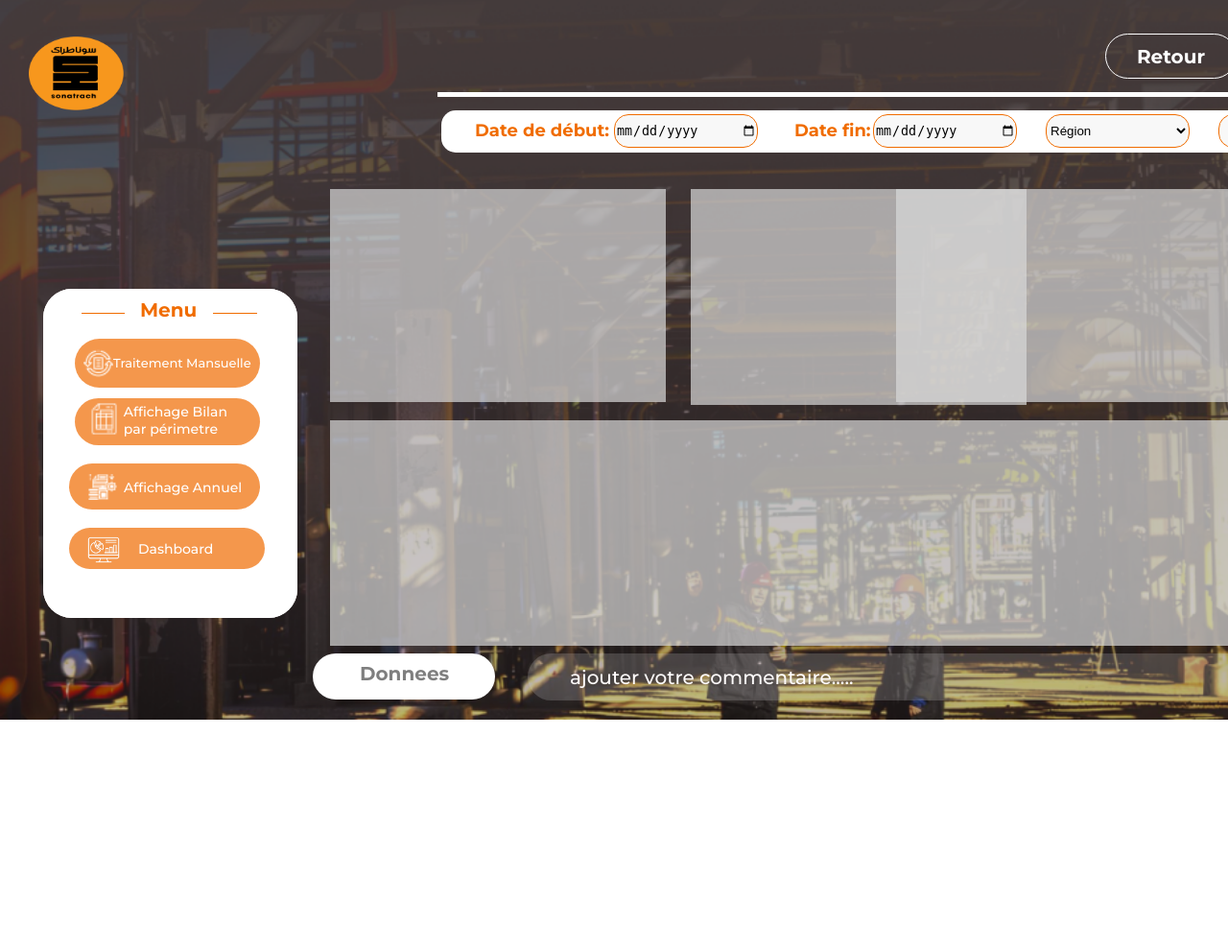
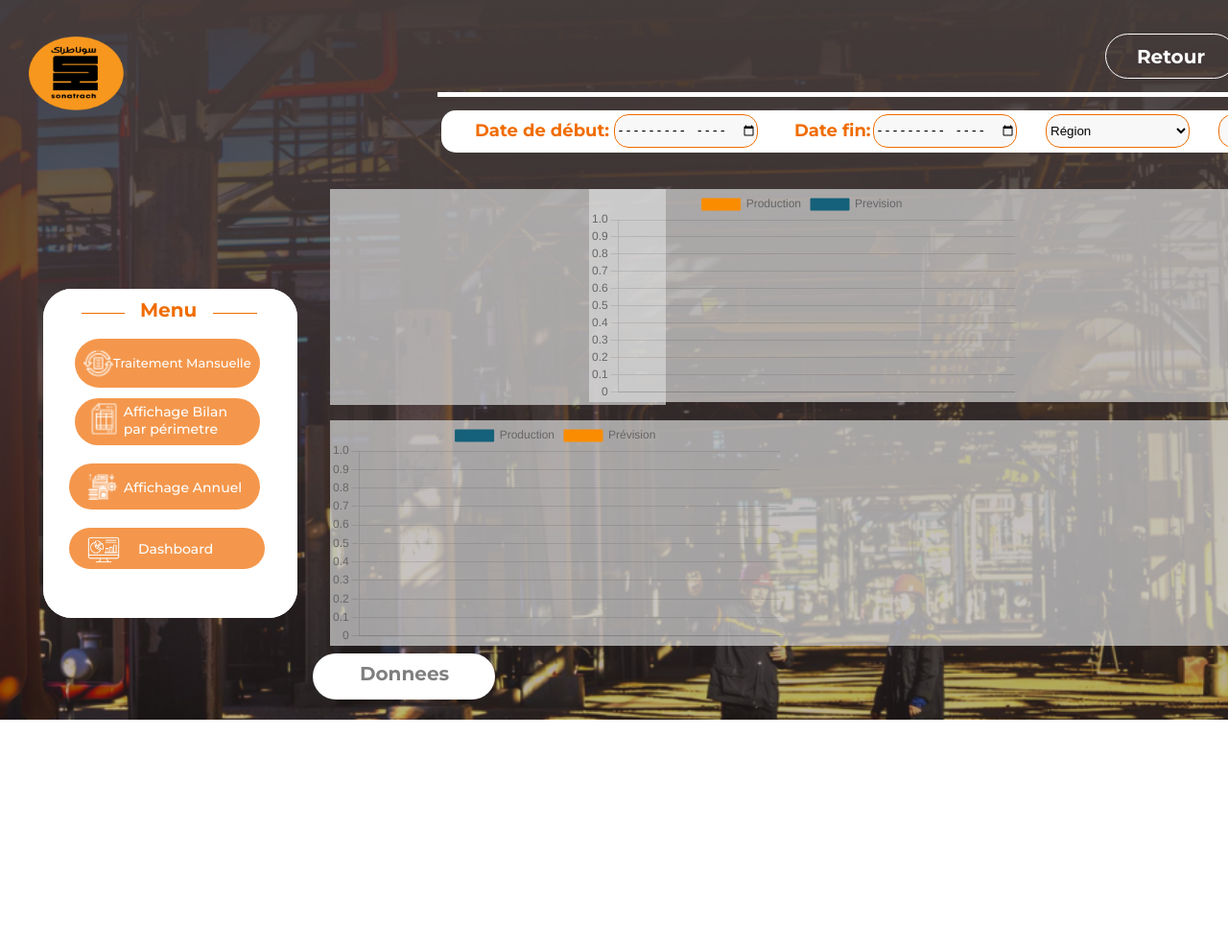
Before and after one commit to lydia-hamadou/projet-pfe, a Django app: template pfe/application/templates/dashboard.html in a window 1280 px wide. Shown: the top 989 px of the page at 96% size. Run offline with Django 3.2, Linux system fonts and the light colour scheme; the template is opened without the code that fills it: most values are stand-ins (such as "Sample title", 1, 10 or a date in 2020).

Commit message:
dashboard

```diff
--- a/env_app/pyvenv.cfg
+++ b/env_app/pyvenv.cfg
@@ -1,5 +1,5 @@
-home = C:\Program Files\Python312
+home = D:\Program Files\Python312
 include-system-site-packages = false
 version = 3.12.1
-executable = C:\Program Files\Python312\python.exe
+executable = D:\Program Files\Python312\python.exe
 command = C:\Program Files\Python312\python.exe -m venv C:\Users\Inspiron\Desktop\projet_sonatrach\projet-pfe\env_app
--- a/pfe/application/static/css/dashboard.css
+++ b/pfe/application/static/css/dashboard.css
@@ -1,10 +1,10 @@
 .frame-child61,
-.group-28-16 {
+.background {
   position: absolute;
   top: 0;
   left: 0;
 }
-.group-28-16 {
+.background {
     position: absolute;
     top: 0;
     left: 0;
@@ -161,7 +161,7 @@
   right: 68.11%;
   left: 15.06%;
 }
-.dashboardd-inner,
+.dashboard-inner,
 .vector-parent21 {
   position: absolute;
   top: 0;
@@ -171,7 +171,7 @@
   background-color: white;
   border-radius: var(--br-11xl);
 }
-.dashboardd-inner {
+.dashboard-inner {
   top: 301px;
   left: 45px;
   font-size: var(--font-size-sm);
@@ -196,8 +196,8 @@
   color: var(--color-white);
   text-decoration: none;
 }
-.logo-2-icon7,
-.rectangle-7-97 {
+.logo,
+.rectangle-blanc {
   position: absolute;
   top: 96px;
   left: 456px;
@@ -206,7 +206,7 @@
   object-fit: cover;
   background-color: white;
 }
-.logo-2-icon7 {
+.logo {
   position: absolute;
   top: 38px;
   left: 30px;
@@ -214,7 +214,7 @@
   height: 77.4px;
   object-fit: cover;
 }
-.dashboardd-child {
+.dashboard-child {
   position: absolute;
   top: 511px;
   left: 534px;
@@ -222,7 +222,7 @@
   height: 100px;
   overflow: hidden;
 }
-.dashboardd-item {
+.dashboard-item {
   position: absolute;
   top: 173px;
   left: 326px;
@@ -230,10 +230,10 @@
   width: 734px;
   height: 492px;
 }
-.dashboardd-child1,
-.dashboardd-child2,
-.dashboardd-child3,
-.dashboardd-child4 {
+.dashboard-child1,
+.dashboard-pie,
+.dashboard-bar,
+.dashboard-line {
   position: absolute;
   top: 197px;
   left: 344px;
@@ -241,18 +241,18 @@
   width: 350px;
   height: 222px;
 }
-.dashboardd-child2 {
-  left: 720px;
+.dashboard-pie {
   width: 350px;
   height: 225px;
 }
-.dashboardd-child4 {
+.dashboard-line {
   left: 791px;
 }
-.dashboardd-child3{
-  left:73%;
+.dashboard-bar{
+  left:48%;
+  width:730px;
 }
-.dashboardd-child4 {
+.dashboard-line {
   top: 438px;
   left: 344px;
   width: 1100px;
@@ -308,7 +308,7 @@
   outline: none;
   box-shadow: none;
 }
-.dashboardd-child5 {
+.dashboard-child5 {
   position: absolute;
   top: 681px;
   left: 326px;
@@ -375,7 +375,7 @@
   width: 51px;
   height: 35px;
 }
-.dashboardd,
+.dashboard,
 .rectangle-parent5 {
   background-color: var(--color-white);
   /*background-color: transparent;*/
@@ -391,7 +391,7 @@
   color: var(--color-darkorange-300);
   font-size: large;
 }
-.dashboardd {
+.dashboard {
   width: 100%;
   position: relative;
   height: 750px;
--- a/pfe/application/templates/dashboard.html
+++ b/pfe/application/templates/dashboard.html
@@ -23,10 +23,10 @@
     <script src="https://code.jquery.com/jquery-3.6.0.min.js"></script>
   </head>
   <body>
-    <div class="dashboardd">
-      <img class="group-28-16" alt="" src="{% static 'images/finale_img.png'%}" />
+    <div class="dashboard">
+      <img class="background" alt="" src="{% static 'images/finale_img.png'%}" />
 
-      <div class="dashboardd-inner">
+      <div class="dashboard-inner">
         <div class="vector-parent21">
           <a class="traitement-de-linformation-2-parent9" style="color:white;" href="traitement_mansuel">
             <img
@@ -68,39 +68,33 @@
       <div class="acceuil29">
         <b class="retour12">Retour</b>
       </div>
-      <div class="rectangle-7-97" ></div>
+      <div class="rectangle-blanc" ></div>
 
-      <img class="logo-2-icon7" style="background-color: transparent;" alt="" src="{% static 'images/logo.png'%}" />
+      <img class="logo" style="background-color: transparent;" alt="" src="{% static 'images/logo.png'%}" />
 
-      <div class="dashboardd-child"></div>
-      <div class="dashboardd-item"></div>
-      <div class="dashboardd-child1"></div>
-      <div class="dashboardd-child2">
+      <div class="dashboard-pie">
         <canvas id="pie-chart"></canvas>
       </div>
-      <div class="dashboardd-child3">
+      <div class="dashboard-bar">
         <canvas id="bar-chart"></canvas>
       </div>
-      <div class="dashboardd-child4">
+      <div class="dashboard-line">
         <canvas id="line-chart"></canvas>
       </div>
-       <div  class="champ-commentaire-group">
-          <img class="icon-user3" alt="" src="{% static 'images/icon-user.png'%}" />
-          <label class="ajouter-votre-commentaire1">ajouter votre commentaire.....</label>
-          <input type="text" id="commentaire" name="commentaire" required  class="champ-commentaire">
-       </div>
-      <div class="dashboardd-child5"></div>
+      <div class="dashboard-child5"></div>
       <b class="donnees1">Donnees</b>
       <form class="rectangle-parent5" id="chartForm" action="{% url 'application:get_chart_data' %}" method="POST">
         {% csrf_token %}
-        <input class="frame-child64" type="date" id="dateFin" name="dateFin">
-        <select class="frame-child65">
-          <option class="rgion1" value="">Région</option>
-          <option value="stah" class="option">Stah</option>
-          <option value="adrar" class="option">Adrar</option>
-          <option value="in amenass" class="option">In Amenass</option>
+        <input class="frame-child64" value="{{ dateFin }}" type="month" id="dateFin" name="dateFin">
+        <select name="region" id="region" class="frame-child65">
+            <option class="rgion1" value="">Région</option>
+            <option value="Stah" class="option" {% if region == "Stah" %}selected{% endif %}>Stah</option>
+            <option value="Adrar" class="option" {% if region == "Adrar" %}selected{% endif %}>Adrar</option>
+            <option value="In Amenas" class="option" {% if region == "In Amenas" %}selected{% endif %}>In Amenass</option>
+            <option value="Hassi Messaoud" class="option" {% if region == "Hassi Messaoud" %}selected{% endif %}>Hassi Messaoud</option>
         </select>
-         <input class="frame-child66" type="date" id="dateDebut" name="dateDebut">
+
+         <input class="frame-child66" value="{{dateDeb}}" type="month" id="dateDebut" name="dateDebut">
          <b for="dateDebut"  class="date-dbut1">Date de début:</b>
          <b class="date-fin1">Date fin:</b>
          <button class="frame-child67" type="submit"></button>
@@ -109,49 +103,40 @@
     </div>
   </body>
   <script>
-    const commentaireLabels = document.querySelectorAll('.champ-commentaire-group .ajouter-votre-commentaire1');
-    const commentaireFields = document.querySelectorAll('.champ-commentaire-group .champ-commentaire');
+    var data = {{data_pie_chart | safe}}
+var labels = data.map(function(item) { return item.perimetre; });
+var percentages = data.map(function(item) { return parseFloat(item.percentage); });
+    var data2 = {{productionPrev | safe}}
+var labels2 = data2.map(function(item) { return item.perimetre; });
 
-    // Itérer sur tous les champs de commentaire
-    commentaireFields.forEach((commentaireField, index) => {
-        const commentaireLabel = commentaireLabels[index];
+var Production = data2.map(function(item) { return (item.production_mensuelle); });
+var Prévision = data2.map(function(item) { return (item.prevision); });
 
-        // Événement lorsque le champ de commentaire reçoit le focus
-        commentaireField.addEventListener('focus', () => {
-            commentaireLabel.style.display = 'none';
-        });
-
-        // Événement lorsque le champ de commentaire perd le focus
-        commentaireField.addEventListener('blur', () => {
-            if (!commentaireField.value.trim()) {
-                commentaireLabel.style.display = 'block';
-            }
-        });
-    });
-
-    function drawPieChart(data) {
-      const ctx = document.getElementById('pie-chart').getContext('2d');
-      new Chart(ctx, {
+  var data3 = {{production_previsions_mois | safe}}
+var labels3 = data3.map(function(item) { return item.mois; });
+var Production3 = data3.map(function(item) { return (item.production_mensuelle); });
+var Prévision3 = data3.map(function(item) { return (item.prevision); });
+      new Chart("pie-chart", {
           type: 'pie',
           data: {
-              labels: data.map(item => item.perimetre),
+              labels: labels,
               datasets: [{
-                  data: data.map(item => item.percentage),
+                  data:percentages,
                   backgroundColor: [
-                      'rgba(255, 99, 132, 0.7)',
-                      'rgba(54, 162, 235, 0.7)',
-                      'rgba(255, 206, 86, 0.7)',
-                      'rgba(75, 192, 192, 0.7)',
-                      'rgba(153, 102, 255, 0.7)',
-                      'rgba(255, 159, 64, 0.7)'
+                      'rgba(196, 196, 196,1)',
+                      'rgba(250, 140, 0, 1)',
+                      'rgba(21, 96, 122,1)',
+                      'rgba(143, 27, 17, 1)',
+                      'rgba(255, 213, 45, 1)',
+                      'rgba(255, 202, 118, 1)',
                   ],
                   borderColor: [
-                      'rgba(255, 99, 132, 1)',
-                      'rgba(54, 162, 235, 1)',
-                      'rgba(255, 206, 86, 1)',
-                      'rgba(75, 192, 192, 1)',
-                      'rgba(153, 102, 255, 1)',
-                      'rgba(255, 159, 64, 1)'
+                      'rgba(196, 196, 196,1)',
+                      'rgba(250, 140, 0, 1)',
+                      'rgba(21, 96, 122,1)',
+                      'rgba(143, 27, 17, 1)',
+                      'rgba(255, 213, 45, 1)',
+                      'rgba(255, 202, 118, 1)',
                   ],
                   borderWidth: 1
               }]
@@ -163,25 +148,24 @@
               }
           }
       });
-  }
 
-  function drawBarChart(data) {
-      const ctx = document.getElementById('bar-chart').getContext('2d');
-      new Chart(ctx, {
+
+
+      new Chart("bar-chart", {
           type: 'bar',
           data: {
-              labels: data.map(item => item.mois),
+              labels: labels2,
               datasets: [{
-                  label: 'Production',
-                  data: data.map(item => item.production_mensuelle),
-                  backgroundColor: 'rgba(54, 162, 235, 0.7)',
-                  borderColor: 'rgba(54, 162, 235, 1)',
+                  label: "Production",
+                  data: Production,
+                  backgroundColor: 'rgba(250, 140, 0, 1)',
+                  borderColor: 'rgba(250, 140, 0, 1)',
                   borderWidth: 1
               }, {
-                  label: 'Prévision',
-                  data: data.map(item => item.prevision),
-                  backgroundColor: 'rgba(255, 206, 86, 0.7)',
-                  borderColor: 'rgba(255, 206, 86, 1)',
+                  label: "Prevision",
+                  data: Prévision,
+                  backgroundColor: 'rgba(21, 96, 122, 1)',
+                  borderColor: 'rgba(21, 96, 122, 1)',
                   borderWidth: 1
               }]
           },
@@ -197,25 +181,24 @@
               }
           }
       });
-  }
 
-  function drawLineChart(data) {
-      const ctx = document.getElementById('line-chart').getContext('2d');
-      new Chart(ctx, {
+
+
+      new Chart("line-chart", {
           type: 'line',
           data: {
-              labels: data.map(item => item.mois),
+              labels:labels3,
               datasets: [{
                   label: 'Production',
-                  data: data.map(item => item.production_mensuelle),
-                  backgroundColor: 'rgba(255, 99, 132, 0.7)',
-                  borderColor: 'rgba(255, 99, 132, 1)',
+                  data: Production3,
+                  backgroundColor: 'rgba(21, 96, 122, 1)',
+                  borderColor: 'rgba(21, 96, 122, 1)',
                   borderWidth: 1
               }, {
                   label: 'Prévision',
-                  data: data.map(item => item.prevision),
-                  backgroundColor: 'rgba(54, 162, 235, 0.7)',
-                  borderColor: 'rgba(54, 162, 235, 1)',
+                  data: Prévision3,
+                  backgroundColor: 'rgba(250, 140, 0, 1)',
+                  borderColor: 'rgba(250, 140, 0, 1)',
                   borderWidth: 1
               }]
           },
@@ -231,6 +214,6 @@
               }
           }
       });
-  }
+
 </script>
 </html>
--- a/pfe/application/urls.py
+++ b/pfe/application/urls.py
@@ -42,8 +42,9 @@
     path('login/traitement_p1',traitement_p1, name='traitement_p1'),
     path('traitement_annuel',traitement_annuel, name='traitement_annuel'),
     path('traitement_p1',traitement_p1, name='traitement_p1'),
-    path('login/dashboard',dashboard, name='dashboard'),
-    path('dashboard',dashboard, name='dashboard'),
+    path('login/dashboard',get_chart_data, name='dashboard'),
+    path('get_chart_data/dashboard',get_chart_data, name='dashboard2'),
+    path('dashboard',get_chart_data, name='dashboard'),
     path('get_chart_data/', get_chart_data, name='get_chart_data'),
     path('save_data/', save_data, name='save_data'),
     path('page_resultat_verifier/', page_resultat_verifier, name='page_resultat_verifier'),
```
Also changed, not shown: pfe/application/views.py (+86 -16 lines), pfe/db.sqlite3.
